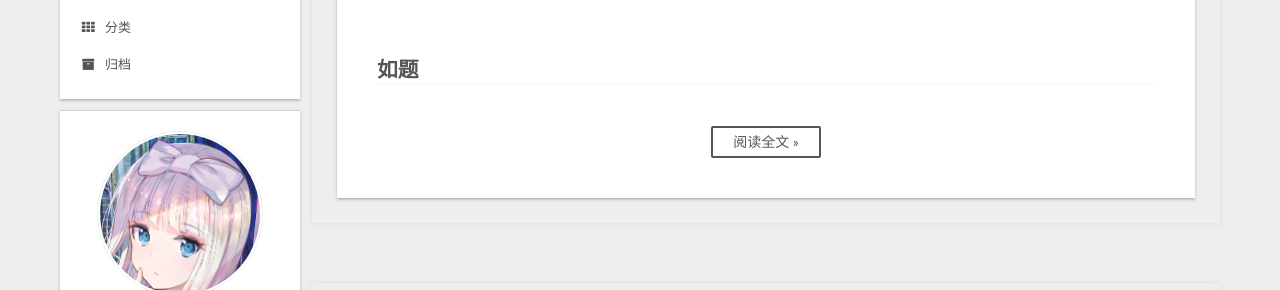
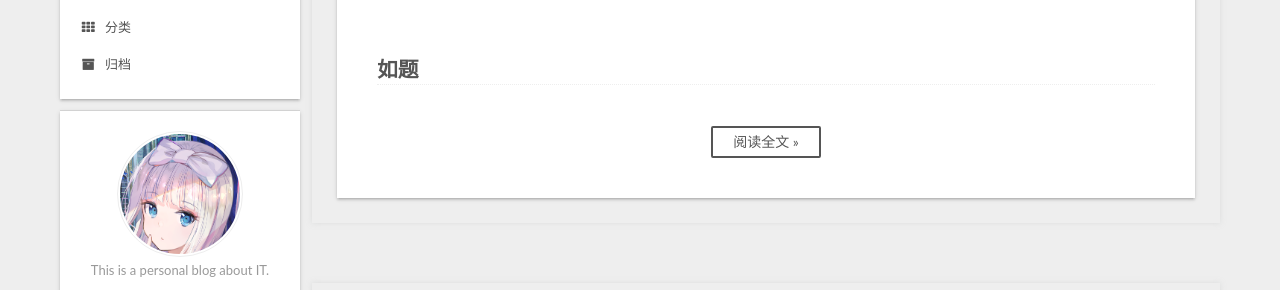
Before and after one commit to liuweixu/liuweixu.github.io, a plain HTML site: page index.html in a window 1280 px wide. Shown: the part 237-527 px from the top of the page. Drawn offline with Linux system fonts and the light colour scheme.

Commit message:
Site updated: 2019-07-20 14:46:08

```diff
--- a/css/main.css
+++ b/css/main.css
@@ -1672,8 +1672,8 @@ pre .javascript .function {
   display: block;
   margin: 0 auto;
   padding: 2px;
-  max-width: 160px;
-  height: 160px;
+  max-width: 120px;
+  height: auto;
   border: 1px solid #eee;
 /* 头像圆形 */
   border-radius: 100px;
@@ -1717,7 +1717,7 @@ pre .javascript .function {
   width: 4px;
   height: 4px;
   border-radius: 50%;
-  background: #ff9c12;
+  background: #3e57cb;
 }
 .feed-link,
 .chat {
```
Also changed, not shown: about/index.html (+2 -0 lines), categories/index.html (+0 -2 lines).
